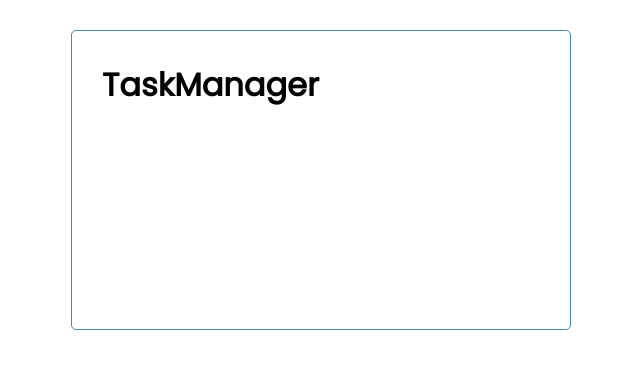
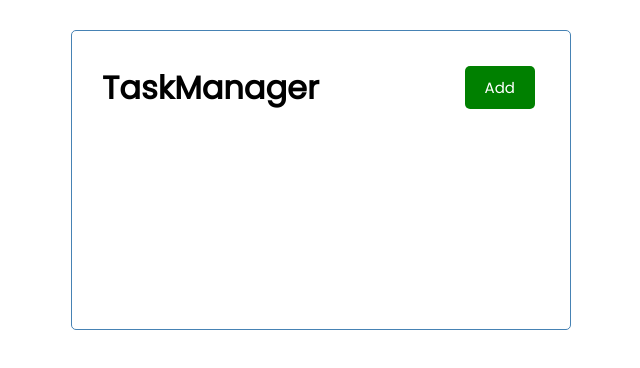
Before and after one commit to ThomJGregory/taskmanager, a React (Create React App) app: page / in a window 1280 px wide. Shown: the top 368 px of the page, without its empty margins (319-959 px from the left). Built offline with nearby package versions, Linux system fonts and the light colour scheme.

Commit message:
Used quirky React features to practice a few things

```diff
--- a/src/App.js
+++ b/src/App.js
@@ -3,7 +3,7 @@ import Header from './components/Header'
 function App() {
 	return (
 		<div className="container">
-			<Header title="hello" />
+			<Header />
 		</div>
 	)
 }
--- /dev/null
+++ b/src/components/Button.jsx
@@ -0,0 +1,18 @@
+import PropTypes from 'prop-types';
+
+export const Button = ({color, text}) => {
+  return (
+    <button className='btn' style={{backgroundColor: color}}>{text}</button>
+  )
+}
+
+// I know this is a silly, redundant way to change button color. Just refreshing myself with certain aspects of React.
+Button.defaultProps = {
+  color: 'green'
+}
+
+Button.propTypes = {
+  color: PropTypes.string,
+  text: PropTypes.string
+}
+export default Button
--- a/src/components/Header.jsx
+++ b/src/components/Header.jsx
@@ -1,9 +1,21 @@
-const Header = (props) => {
+import PropTypes from 'prop-types'
+import Button from './Button'
+
+const Header = ({title}) => {
   return (
-    <header>
-      <h1>TaskManager</h1>
+    <header className='header'>
+      <h1>{title}</h1>
+      <Button text='Add' />
     </header>
   )
 }
 
+Header.defaultProps = {
+  title: 'TaskManager'
+}
+
+Header.propTypes = {
+  title: PropTypes.string
+}
+
 export default Header
```
